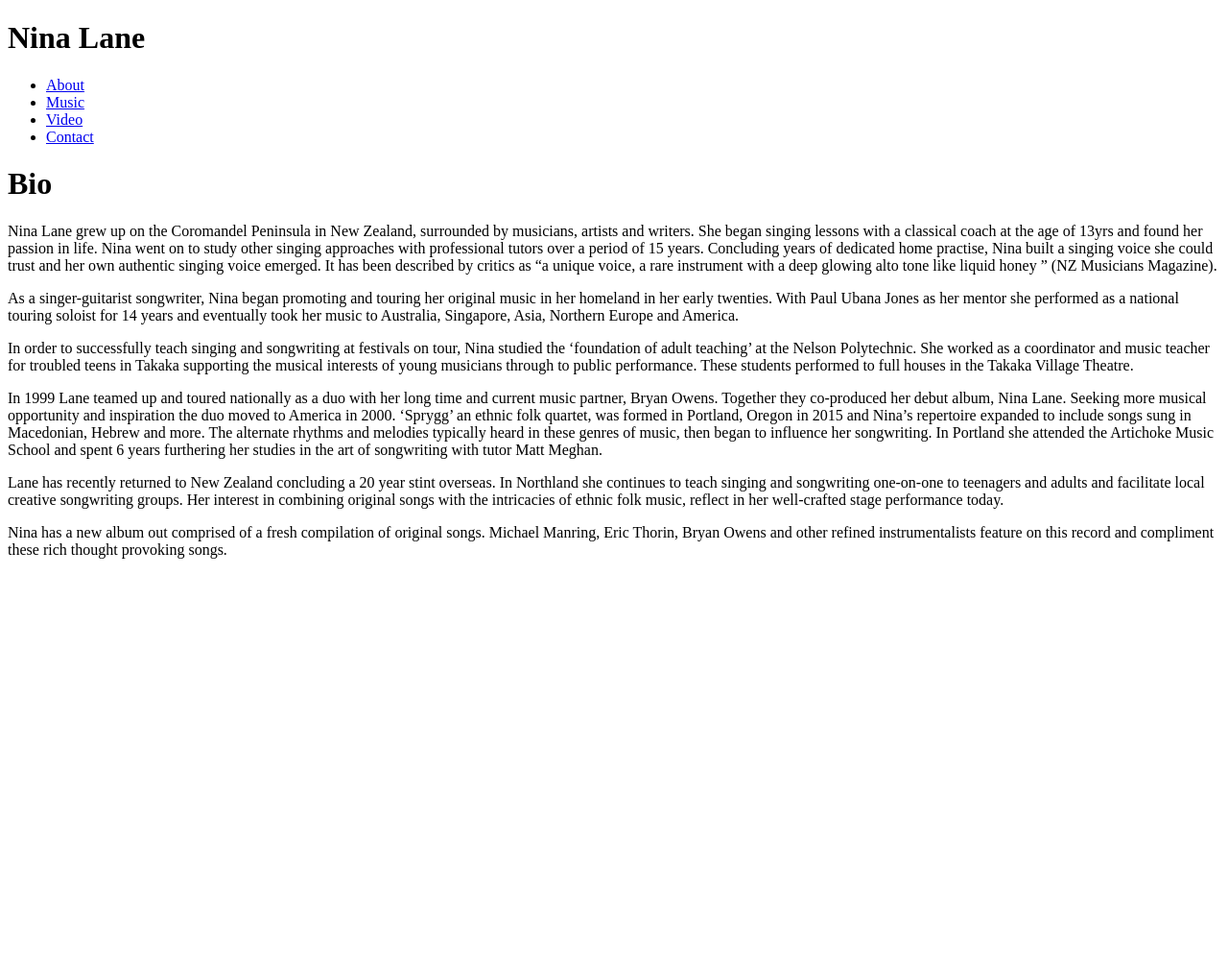
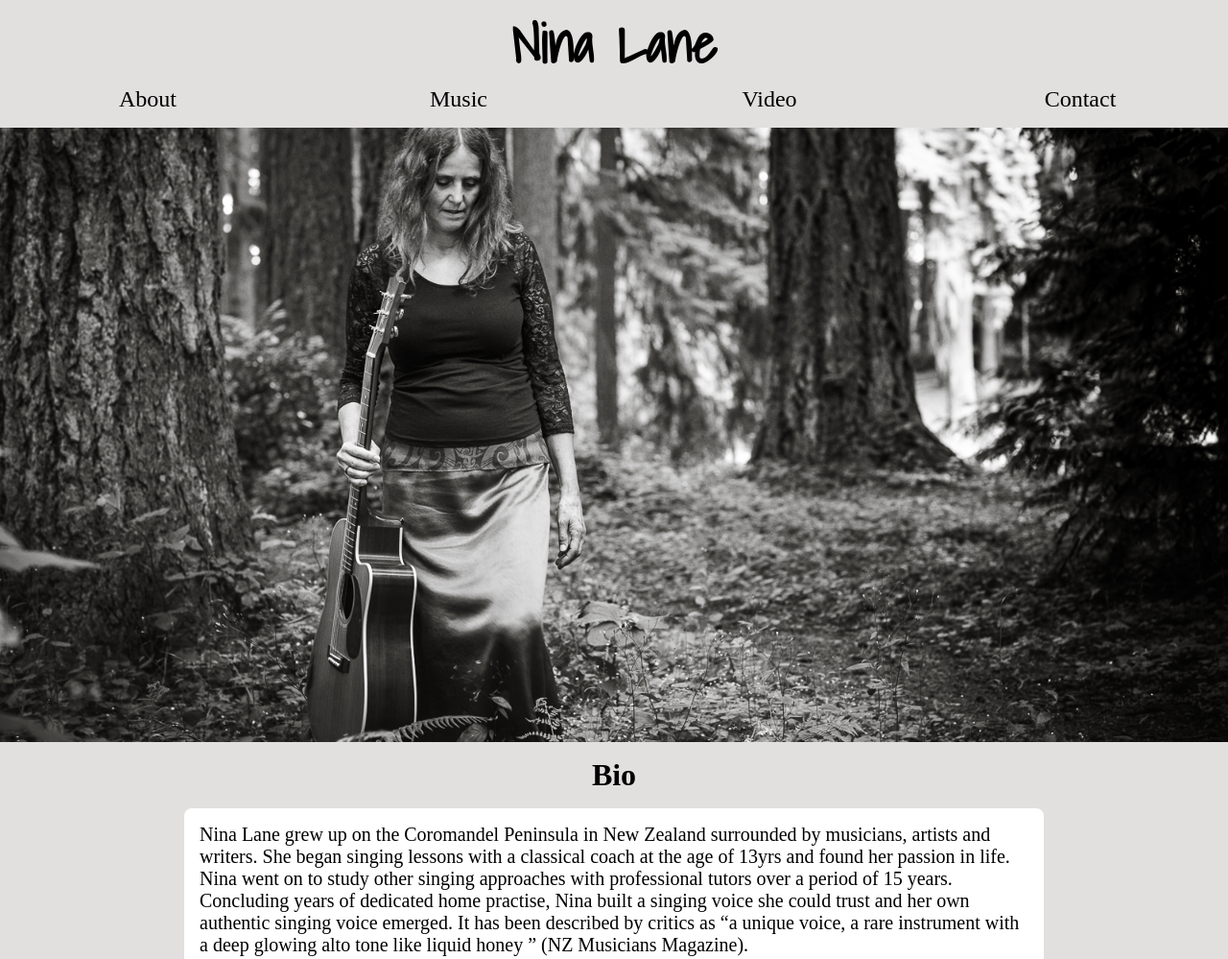
Before and after one commit to bryansbizaar/ninalanemusic, a plain HTML site: page About.html in a window 1280 px wide. Shown: the top 999 px of the page at 96% size. Before the commit the page ends 800 px from the top, so only its background shows below. Drawn offline with Linux system fonts and the light colour scheme.

Commit message:
Added basic styling to bio page

```diff
--- a/About.html
+++ b/About.html
@@ -5,40 +5,53 @@
     <meta http-equiv="X-UA-Compatible" content="IE=edge" />
     <meta name="viewport" content="width=device-width, initial-scale=1.0" />
     <title>About</title>
+    <link rel="stylesheet" href="./css/style.css" />
+    <link
+      href="https://fonts.googleapis.com/css2?family=Overpass:wght@400;700&family=Shadows+Into+Light&display=swap"
+      rel="stylesheet"
+    />
   </head>
   <body>
-    <h1 class="name-black">Nina Lane</h1>
+    <header class="header">
+      <div>
+        <h1><a href="index.html" class="name">Nina Lane</a></h1>
+      </div>
       <nav class="navbar">
         <ul class="nav-menu">
-        <li class="nav-item-black">
-          <a href="about.html" class="about">About</a>
+          <li class="nav-item">
+            <a href="about.html" class="nav-link">About</a>
           </li>
-        <li class="nav-item"><a href="#" class="nav-link-black">Music</a></li>
-        <li class="nav-item--black">
+          <li class="nav-item"><a href="#" class="nav-link">Music</a></li>
+          <li class="nav-item">
             <a
               href="https://www.youtube.com/@ninalanemusic9493/playlists"
               target="_blank"
-            class="nav-link-black"
+              class="nav-link"
               >Video</a
             >
           </li>
-        <li class="nav-item--black">
-          <a href="contact.html" class="contact">Contact</a>
+          <li class="nav-item">
+            <a href="contact.html" class="nav-link">Contact</a>
           </li>
         </ul>
       </nav>
-    <h1>Bio</h1>
+    </header>
+    <div class="img-container"></div>
+    <div class="text-container">
+      <h1 class="title">Bio</h1>
+      <div class="text">
         <p>
-      Nina Lane grew up on the Coromandel Peninsula in New Zealand, surrounded
-      by musicians, artists and writers. She began singing lessons with a
-      classical coach at the age of 13yrs and found her passion in life. Nina
-      went on to study other singing approaches with professional tutors over a
-      period of 15 years. Concluding years of dedicated home practise, Nina
-      built a singing voice she could trust and her own authentic singing voice
-      emerged. It has been described by critics as “a unique voice, a rare
-      instrument with a deep glowing alto tone like liquid honey ” (NZ Musicians
-      Magazine).
+          Nina Lane grew up on the Coromandel Peninsula in New Zealand
+          surrounded by musicians, artists and writers. She began singing
+          lessons with a classical coach at the age of 13yrs and found her
+          passion in life. Nina went on to study other singing approaches with
+          professional tutors over a period of 15 years. Concluding years of
+          dedicated home practise, Nina built a singing voice she could trust
+          and her own authentic singing voice emerged. It has been described by
+          critics as “a unique voice, a rare instrument with a deep glowing alto
+          tone like liquid honey ” (NZ Musicians Magazine).
         </p>
+        <br />
         <p>
           As a singer-guitarist songwriter, Nina began promoting and touring her
           original music in her homeland in her early twenties. With Paul Ubana
@@ -46,39 +59,50 @@
           years and eventually took her music to Australia, Singapore, Asia,
           Northern Europe and America.
         </p>
+        <br />
         <p>
           In order to successfully teach singing and songwriting at festivals on
           tour, Nina studied the ‘foundation of adult teaching’ at the Nelson
-      Polytechnic. She worked as a coordinator and music teacher for troubled
-      teens in Takaka supporting the musical interests of young musicians
-      through to public performance. These students performed to full houses in
-      the Takaka Village Theatre.
+          Polytechnic. She worked as a coordinator and music teacher for
+          troubled teens in Takaka supporting the musical interests of young
+          musicians through to public performance. These students performed to
+          full houses in the Takaka Village Theatre.
         </p>
+        <br />
         <p>
-      In 1999 Lane teamed up and toured nationally as a duo with her long time
-      and current music partner, Bryan Owens. Together they co-produced her
-      debut album, Nina Lane. Seeking more musical opportunity and inspiration
-      the duo moved to America in 2000. ‘Sprygg’ an ethnic folk quartet, was
-      formed in Portland, Oregon in 2015 and Nina’s repertoire expanded to
-      include songs sung in Macedonian, Hebrew and more. The alternate rhythms
-      and melodies typically heard in these genres of music, then began to
-      influence her songwriting. In Portland she attended the Artichoke Music
-      School and spent 6 years furthering her studies in the art of songwriting
-      with tutor Matt Meghan.
+          In 1999, Lane teamed up and toured nationally as a duo with her long
+          time and current music partner, Bryan Owens. Together they co-produced
+          her self-titled debut album which included bass virtuoso James
+          Wilkinson.
         </p>
+        <br />
+        <p>
+          Seeking more musical opportunity and inspiration, the duo moved to
+          America in 2001. ‘Sprygg’ an ethnic folk quartet, was formed in
+          Portland, Oregon in 2015 and Nina’s repertoire expanded to include
+          songs sung in Macedonian, Hebrew and more. Gradually alternate rhythms
+          and melodies typically heard in these genres of music began to
+          influence her songwriting. In Portland, she attended the Artichoke
+          Music School and spent 6 years furthering her studies in the art of
+          songwriting with tutor Matt Meghan.
+        </p>
+        <br />
         <p>
           Lane has recently returned to New Zealand concluding a 20 year stint
-      overseas. In Northland she continues to teach singing and songwriting
+          overseas. In Northland, she continues to teach singing and songwriting
           one-on-one to teenagers and adults and facilitate local creative
           songwriting groups. Her interest in combining original songs with the
-      intricacies of ethnic folk music, reflect in her well-crafted stage
-      performance today.
+          intricacies of ethnic folk music is reflected in her well-crafted
+          stage performance today.
         </p>
+        <br />
         <p>
           Nina has a new album out comprised of a fresh compilation of original
-      songs. Michael Manring, Eric Thorin, Bryan Owens and other refined
-      instrumentalists feature on this record and compliment these rich thought
-      provoking songs.
+          songs. Michael Manring, Eric Thorin, Enion Pelta, Robin Jackson, Mark
+          Powers, Bryan Owens and other refined instrumentalists feature on this
+          record and compliment these rich thought provoking songs.
         </p>
+      </div>
+    </div>
   </body>
 </html>
--- a/style.css
+++ b/css/home.css
@@ -27,7 +27,7 @@ body {
 
 .name {
   color: white;
-  font-size: 3em;
+  font-size: 3rem;
   font-family: "Shadows Into Light", cursive;
   padding: 1rem 2rem;
   text-align: center;
@@ -50,7 +50,3 @@ body {
   color: white;
   text-decoration: none;
 }
-
-.nav-link-black {
-  color: black;
-}
--- /dev/null
+++ b/css/style.css
@@ -0,0 +1,78 @@
+* {
+  margin: 0;
+  padding: 0;
+}
+
+body {
+  background: rgb(226, 223, 223);
+}
+
+.text-container {
+  padding: 0rem 3rem;
+}
+
+.img-container {
+  background: url(../images/bw-cover.jpg);
+  height: 80vh;
+  background-size: cover;
+  background-position: center;
+  background-repeat: no-repeat;
+  position: relative;
+  /* margin: 0.5rem; */
+}
+
+.header {
+  margin: 0 auto;
+}
+
+.title {
+  color: black;
+  text-align: center;
+  padding: 1rem;
+}
+
+.name {
+  color: black;
+  font-size: 3.5rem;
+  font-family: "Shadows Into Light", cursive;
+  text-decoration: none;
+  text-align: center;
+  display: block;
+}
+
+.nav-menu {
+  display: grid;
+  grid-template-columns: 1fr 1fr 1fr 1fr;
+  grid-gap: 1rem;
+  text-align: center;
+}
+
+.nav-item {
+  font-size: 1.5rem;
+  list-style: none;
+  padding-bottom: 1rem;
+}
+
+.nav-link {
+  color: black;
+  text-decoration: none;
+}
+
+.text {
+  font-size: 1.25rem;
+  padding: 1rem;
+  background: white;
+  border-radius: 0.5rem;
+}
+
+@media only screen and (min-width: 40rem) {
+  .text-container {
+    padding: 0rem 7.5rem;
+  }
+}
+
+@media only screen and (min-width: 60rem) {
+  .text-container {
+    padding: 0rem 12rem;
+  }
+}
```
Also changed, not shown: contact.html (+29 -2 lines), index.html (+5 -5 lines), 1 other file. Lines whose indentation alone changed are shown as unchanged.
